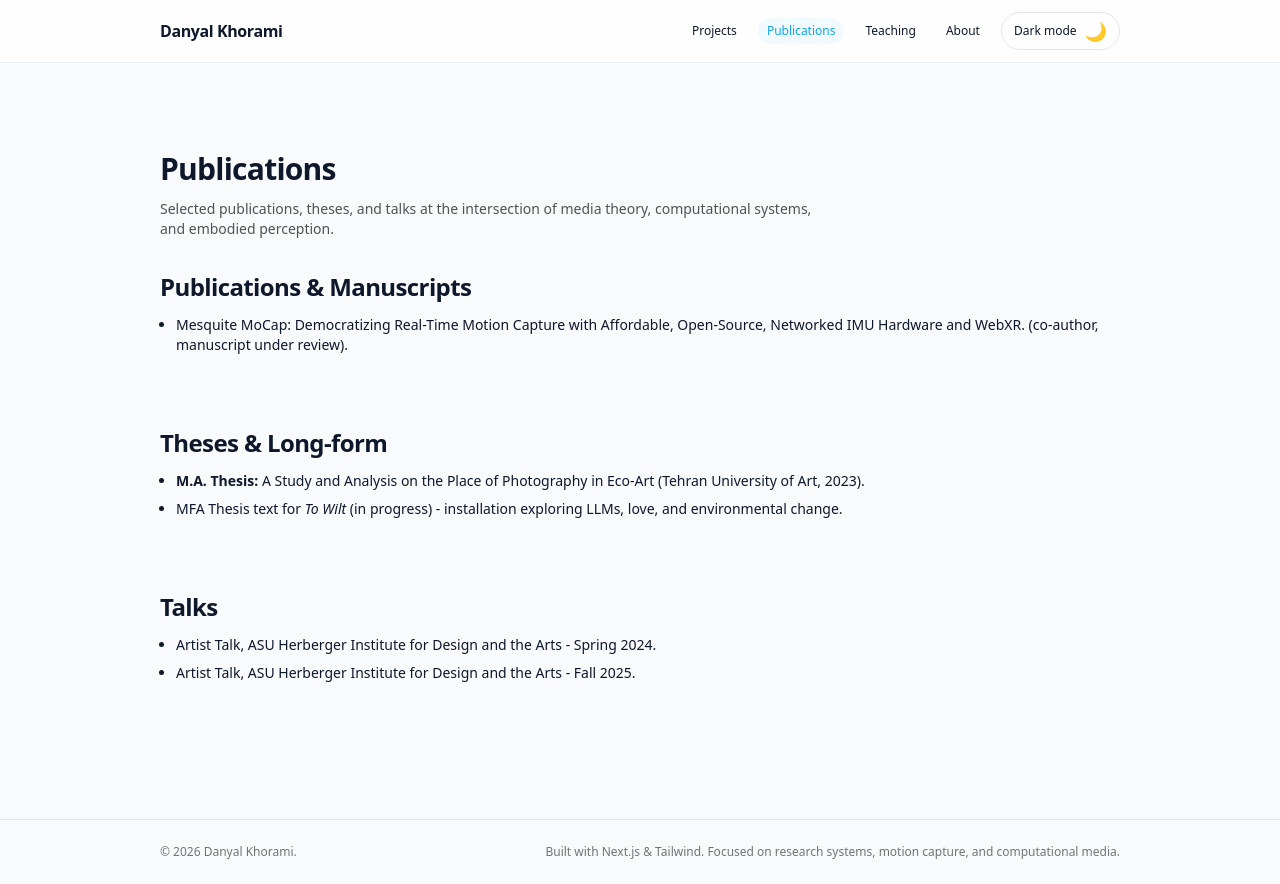
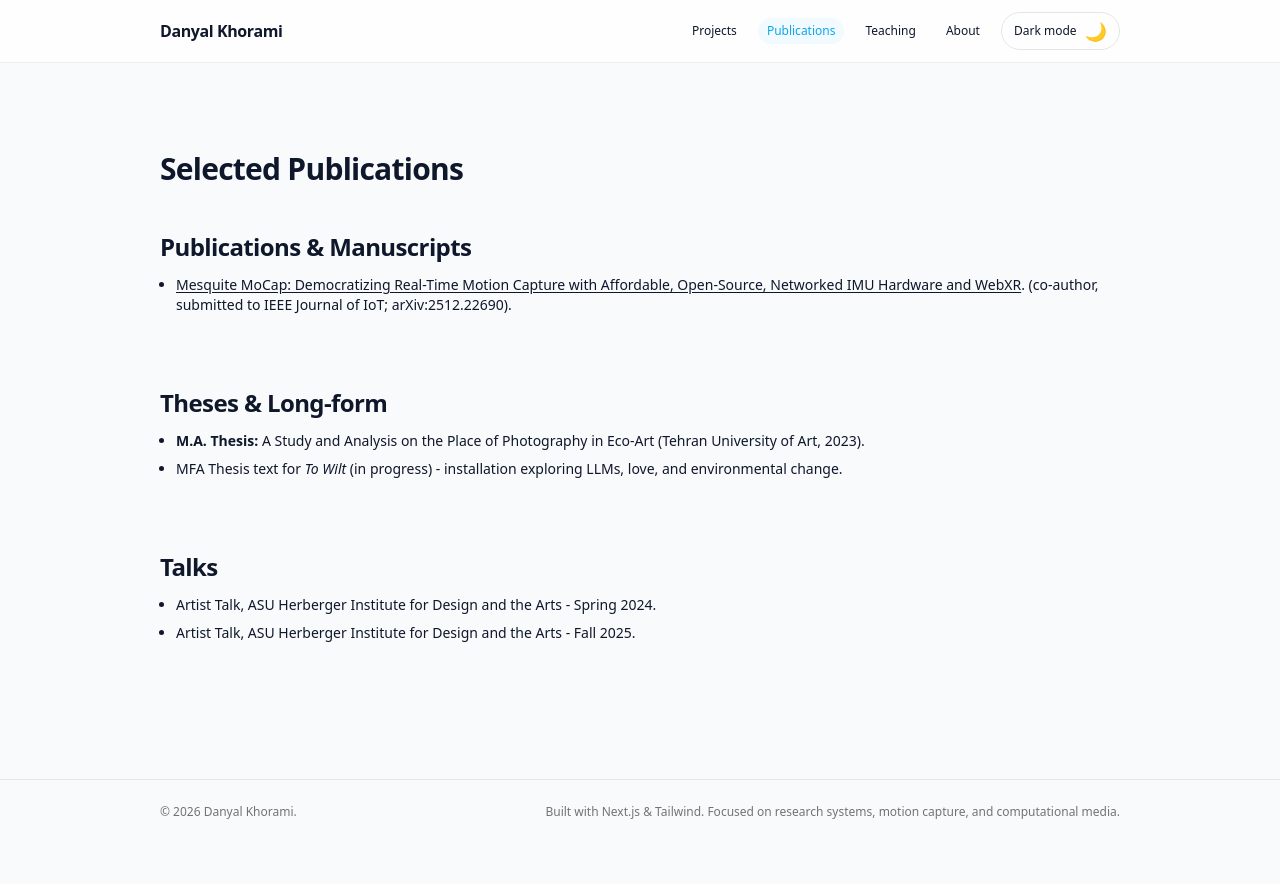
Before and after one commit to Danyal-0-1/portfolio_dk, a Next.js app: page /publications in a window 1280 px wide. After the commit the page ends 844 px from the top, so only its background shows below. Built offline with nearby package versions, Linux system fonts and the light colour scheme.

Commit message:
fixed contentlayer

```diff
--- a/src/app/publications/page.tsx
+++ b/src/app/publications/page.tsx
@@ -3,24 +3,29 @@ export default function PublicationsPage() {
     <div className="space-y-6">
       <section className="section pb-2">
         <h1 className="text-2xl sm:text-3xl font-semibold tracking-tight mb-3">
-          Publications
+          Selected Publications
         </h1>
-        <p className="text-sm text-neutral-600 dark:text-neutral-300 max-w-2xl">
-          Selected publications, theses, and talks at the intersection of media
-          theory, computational systems, and embodied perception.
-        </p>
       </section>
 
 <section className="section pt-0">
   <h2 className="section-title">Publications &amp; Manuscripts</h2>
+
   <ul className="list-disc pl-4 text-sm space-y-2">
     <li>
+      <a
+        href="https://arxiv.org/abs/2512.22690"
+        target="_blank"
+        rel="noopener noreferrer"
+        className="underline underline-offset-2 hover:opacity-80"
+      >
         Mesquite MoCap: Democratizing Real-Time Motion Capture with Affordable,
-            Open-Source, Networked IMU Hardware and WebXR. (co-author, manuscript
-            under review).
+        Open-Source, Networked IMU Hardware and WebXR
+      </a>
+      . (co-author, submitted to IEEE Journal of IoT; arXiv:2512.22690).
     </li>
   </ul>
 </section>
+
 
       <section className="section pt-0">
         <h2 className="section-title">Theses &amp; Long-form</h2>
```
Lines whose indentation alone changed are shown as unchanged.
